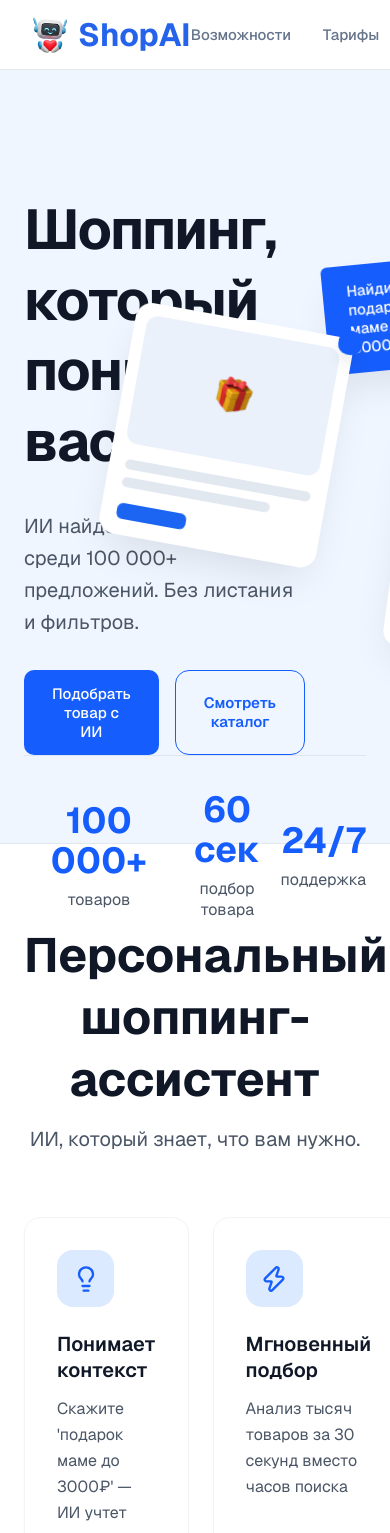
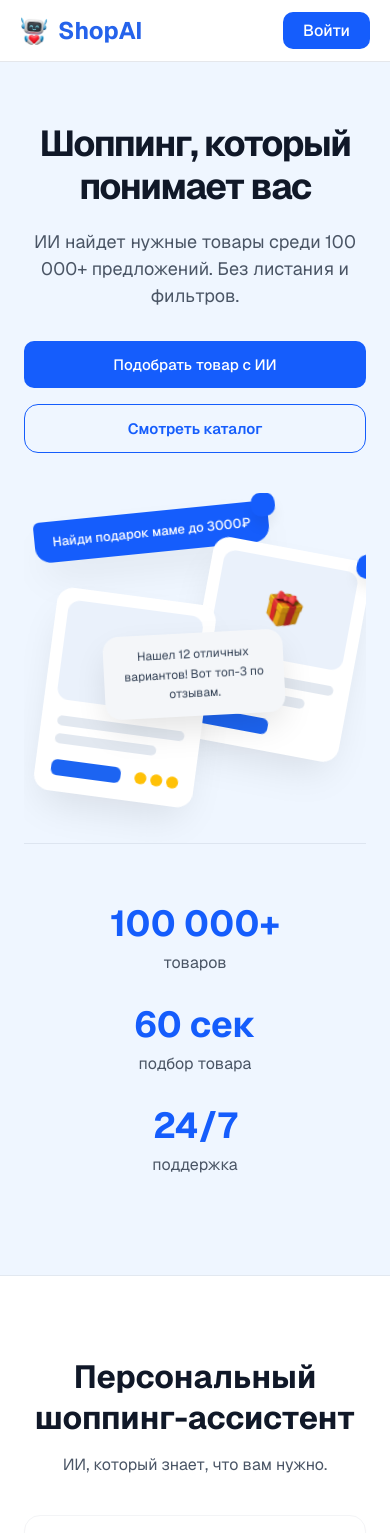
Before and after one commit to SwagaTeam/ShopAI-Frontend, a Next.js app: page / in a window 390 px wide. Shown: the top 1533 px of the page. Built offline with nearby package versions, Linux system fonts and the light colour scheme.

Commit message:
landing adaptive

```diff
--- a/app/styles.module.css
+++ b/app/styles.module.css
@@ -722,3 +722,179 @@
   border-radius: 50%;
   display: inline-block;
 }
+
+/* --- MOBILE ADAPTIVE --- */
+@media (max-width: 1024px) {
+  .hero {
+    flex-direction: column;
+    text-align: center;
+    margin-top: 60px;
+    gap: 40px;
+  }
+
+  .heroContent {
+    max-width: 100%;
+  }
+
+  .heroButtons {
+    justify-content: center;
+  }
+
+  .featuresGrid {
+    grid-template-columns: repeat(2, 1fr);
+  }
+
+  .demoContainer {
+    flex-direction: column;
+  }
+
+  .chatPanel {
+    flex: none;
+    border-right: none;
+    border-bottom: 1px solid #E2E8F0;
+  }
+}
+
+@media (max-width: 768px) {
+  .headerContent {
+    padding: 12px 20px;
+  }
+
+  .nav {
+    display: none; /* Hide nav on small screens */
+  }
+
+  .headerActions {
+    gap: 12px;
+  }
+
+  .loginLink {
+    display: none; /* Hide secondary login link on mobile if it exists */
+  }
+
+  .heroTitle {
+    font-size: 36px;
+    line-height: 1.2;
+    margin-bottom: 20px;
+  }
+
+  .heroSubtitle {
+    font-size: 18px;
+    line-height: 1.5;
+  }
+
+  .heroIllustration {
+    width: 100%;
+    height: 400px;
+    max-width: 400px;
+    margin: 0 auto;
+    overflow: hidden; /* Prevent overflow of floating elements if they go too far */
+  }
+
+  .requestBubble {
+    font-size: 13px;
+    padding: 12px 18px;
+    left: 10px;
+    top: 20px;
+  }
+
+  .responseBubble {
+    left: 100px;
+    top: 150px;
+    width: 180px;
+  }
+
+  .cardBack, .cardFront {
+    width: 160px;
+  }
+
+  .cardBack {
+    right: 10px;
+    top: 80px;
+  }
+
+  .cardFront {
+    left: 40px;
+    bottom: 40px;
+  }
+
+  .cardImage {
+    height: 100px;
+  }
+
+  .sectionTitle {
+    font-size: 32px;
+  }
+
+  .sectionSubtitle {
+    font-size: 16px;
+    margin-bottom: 40px;
+  }
+
+  .featureCard {
+    padding: 24px;
+  }
+
+  .featuresGrid {
+    grid-template-columns: 1fr;
+  }
+
+  .stats {
+    flex-direction: column;
+    gap: 32px;
+    padding: 60px 0;
+  }
+
+  .topBackground {
+    height: auto;
+    padding-bottom: 40px;
+  }
+
+  .previewHeader {
+    padding: 20px;
+  }
+
+  .previewBody {
+    padding: 0 20px;
+  }
+}
+
+@media (max-width: 480px) {
+  .heroButtons {
+    flex-direction: column;
+    width: 100%;
+  }
+
+  .btnLarge {
+    width: 100%;
+  }
+
+  .heroIllustration {
+    height: 350px;
+  }
+
+  .cardBack {
+    right: 10px;
+    top: 60px;
+  }
+
+  .cardFront {
+    left: 20px;
+    bottom: 40px;
+  }
+
+  .responseBubble {
+    left: 80px;
+    top: 140px;
+    width: 180px;
+  }
+
+  .logoText {
+    font-size: 24px;
+  }
+
+  .logo img {
+    width: 28px;
+    height: 28px;
+  }
+}
```
